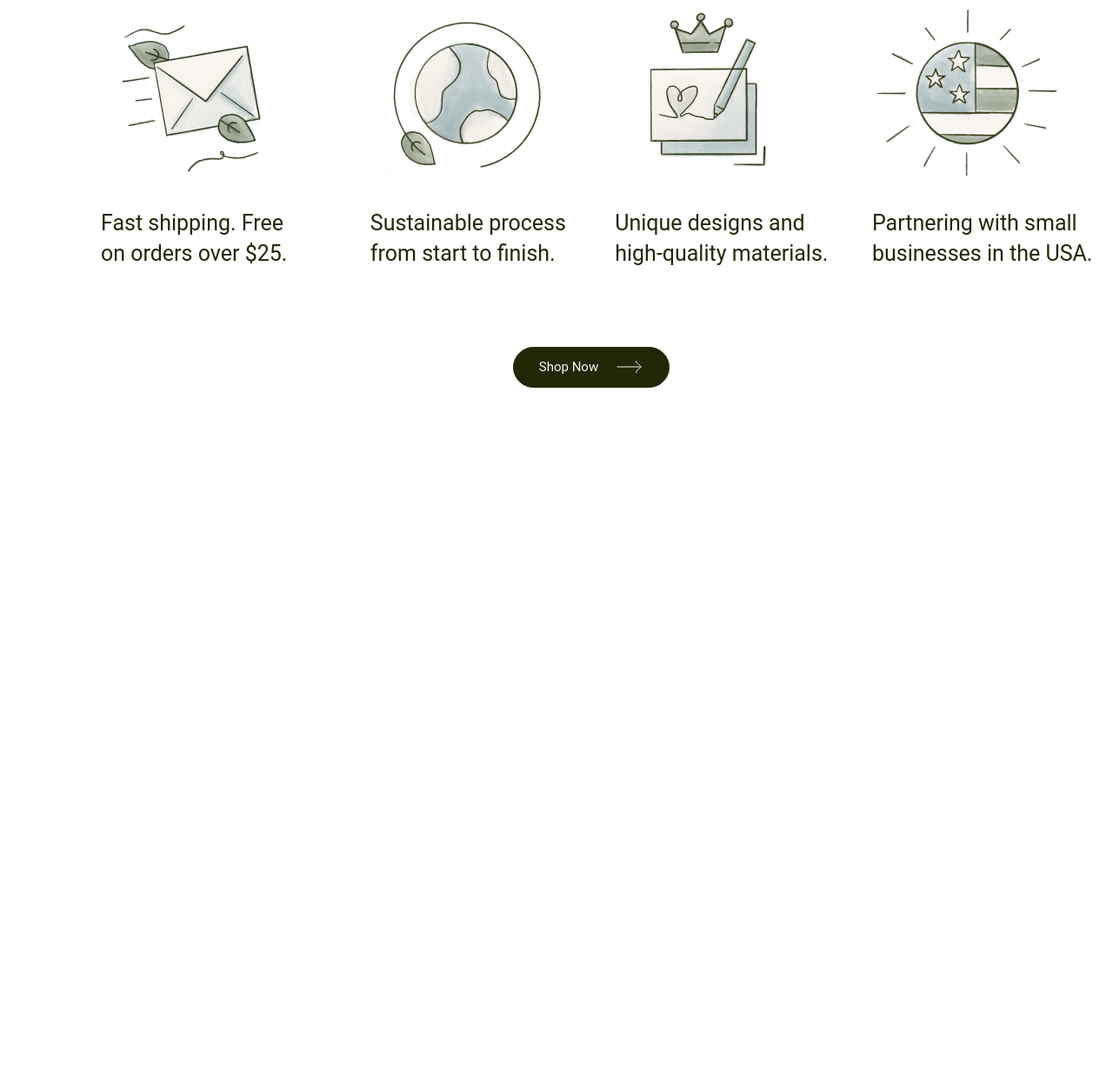
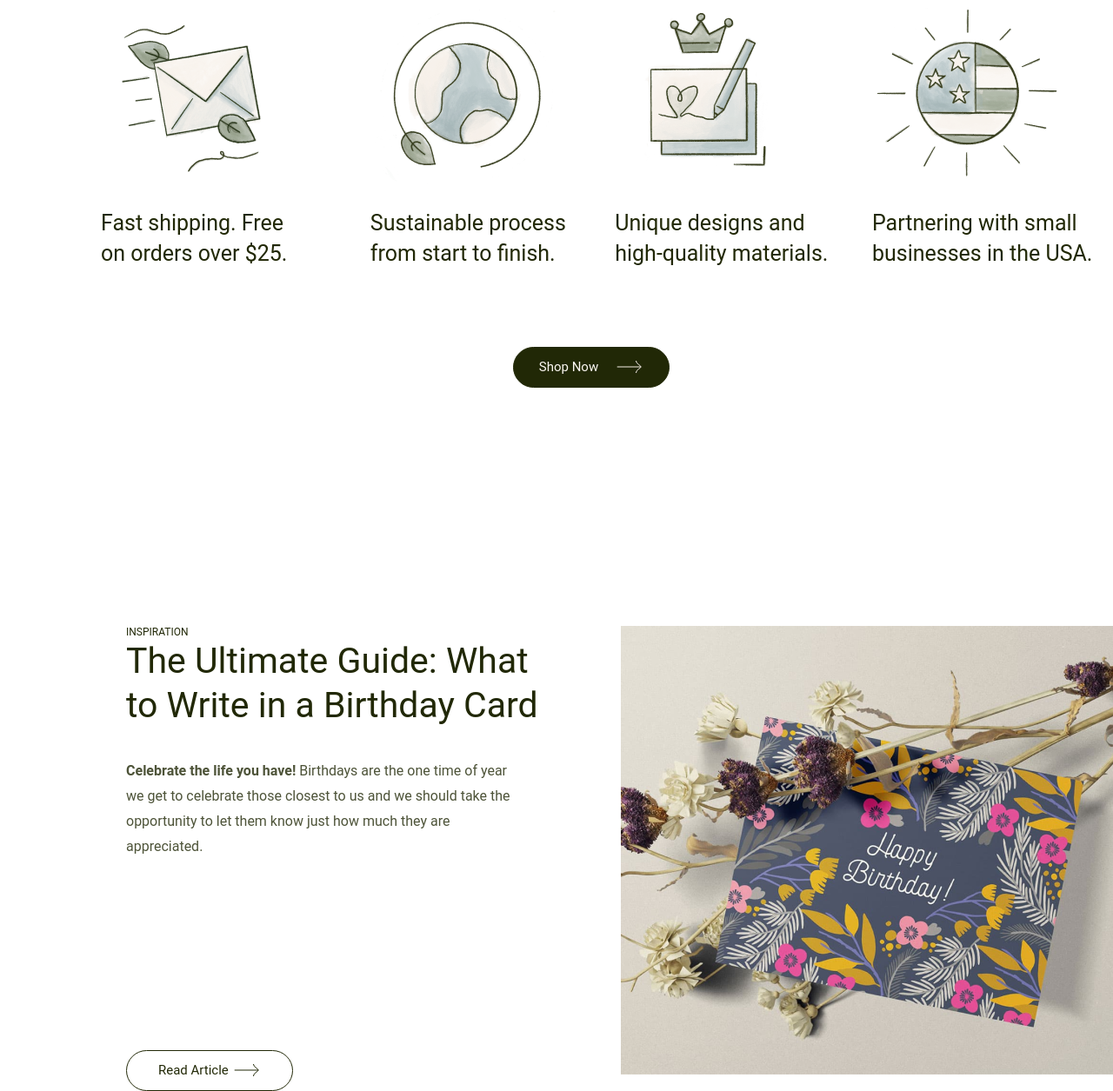
Before and after one commit to Mmishaaa/Web_Programming-kursach, a plain HTML site: page html/index.html in a window 1280 px wide. Shown: the part 3269-4524 px from the top of the page at 87% size. Before the commit the page ends 3715 px from the top, so only its background shows below. Drawn offline with Linux system fonts and the light colour scheme; files whose address does not match are found by name.

Commit message:
add birthday-card section

```diff
--- a/html/index.html
+++ b/html/index.html
@@ -413,5 +413,39 @@
                 </div>
             </div>
         </section>
+        <section class="birthday-card">
+            <div class="container">
+                <div>
+                    <p>Inspiration</p>
+                    <h3>The Ultimate Guide: What to Write in a Birthday Card</h3>
+                    <p class="description">
+                        <span>Celebrate the life you have!</span> Birthdays are the one time of year we get to celebrate
+                        those closest to us and we should take the opportunity to let them know just how much they are
+                        appreciated.
+                    </p>
+                    <div class="link">
+                        <p>Read Article</p>
+                        <div>
+                            <svg
+                                xmlns="http://www.w3.org/2000/svg"
+                                width="32"
+                                height="14"
+                                viewBox="0 0 32 14"
+                                fill="none"
+                            >
+                                <path
+                                    d="M23.4286 0C23.4286 3.5 29.1429 5.25 29.1429 7C29.1429 8.75 23.4286 9.91667 23.4286 14"
+                                    stroke="#212806"
+                                />
+                                <path d="M29.1429 7H1.71429" stroke="#212806" />
+                            </svg>
+                        </div>
+                    </div>
+                </div>
+                <div>
+                    <img src="../assets/png/birthday-gift.png" alt="" />
+                </div>
+            </div>
+        </section>
     </body>
 </html>
--- a/scss/style.scss
+++ b/scss/style.scss
@@ -449,3 +449,61 @@ header {
         }
     }
 }
+
+.birthday-card {
+    padding-top: 274px;
+    .container {
+        display: flex;
+        gap: 85px;
+        padding-left: 145px;
+    }
+    p {
+        color: $base-font-color;
+        font-size: 1.2rem;
+        font-weight: 400;
+        line-height: 14.4px;
+        text-transform: uppercase;
+        width: 74px;
+    }
+    h3 {
+        color: $base-font-color;
+        font-size: 4.1rem;
+        width: 484px;
+        font-style: normal;
+        font-weight: 400;
+        line-height: 51.84px;
+    }
+    .description {
+        span {
+            color: rgba(33, 40, 6, 0.8);
+            font-size: 1.6rem;
+            font-weight: 700;
+        }
+        padding-top: 35px;
+        text-transform: none;
+        font-weight: 400;
+        color: rgba(33, 40, 6, 0.8);
+        font-size: 1.6rem;
+        line-height: 28.8px;
+        width: 460px;
+    }
+    .link {
+        display: flex;
+        justify-content: center;
+        align-items: center;
+        margin-top: 220px;
+        width: 192px;
+        height: 47px;
+        flex-shrink: 0;
+        border-radius: 40px;
+        border: 1px solid #212806;
+        p {
+            text-transform: none;
+            color: $base-font-color;
+            font-size: 1.5rem;
+            font-weight: 400;
+            line-height: 25.2px;
+            width: 86px;
+        }
+    }
+}
```
Also changed, not shown: assets/png/birthday-gift.png (added), css/style.css, 1 other file.
